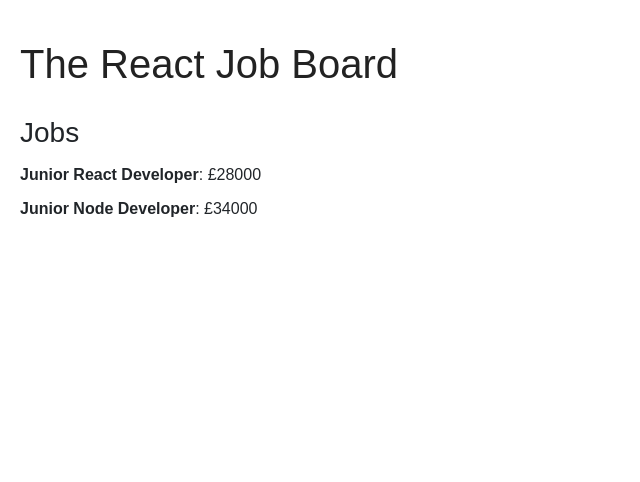
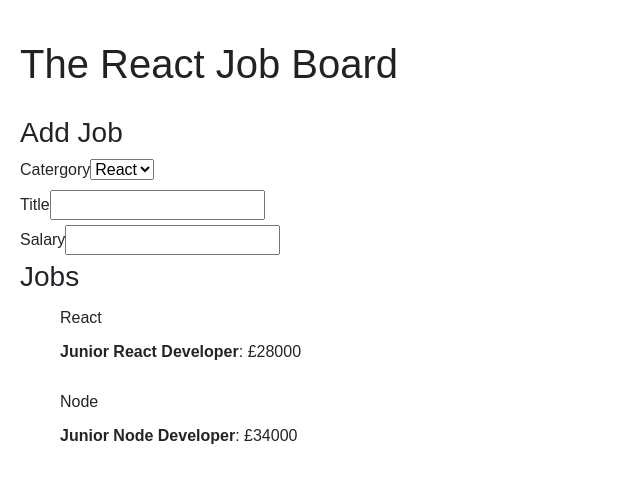
Before and after one commit to tjallen27/react-job-board, a React (Create React App) app: page / in a window 1280 px wide. Shown: the top 482 px of the page, without its empty margins (0-640 px from the left). Built offline with nearby package versions, Linux system fonts and the light colour scheme.

Commit message:
Add job form & map catergories

```diff
--- a/src/App.js
+++ b/src/App.js
@@ -1,6 +1,7 @@
 import React, { Component } from 'react';
 import './App.css';
 import Header from './components/Header';
+import AddJob from './components/AddJob';
 import Jobs from './components/Jobs';
 
 class App extends Component {
@@ -15,10 +16,12 @@
   componentWillMount(){
     this.setState({ jobs: [
       {
+        catergory: 'React',
         title: 'Junior React Developer',
         salary: '28000'
       },
       {
+        catergory: 'Node',
         title: 'Junior Node Developer',
         salary: '34000'
       }
@@ -29,6 +32,7 @@
     return (
       <div className="App">
         <Header />
+        <AddJob />
         <Jobs jobs={this.state.jobs}/>
       </div>
     );
--- /dev/null
+++ b/src/components/AddJob.js
@@ -0,0 +1,38 @@
+import React, { Component } from 'react';
+
+class AddJob extends Component {
+  static defaultProps = {
+    catergories: ['React', 'Node']
+  }
+
+  render(){
+    let catergoryOptions = this.props.catergories.map(catergory => {
+      return <option key="catergory" value={catergory}>{catergory}</option>
+    })
+
+    return (
+      <div>
+        <h3>Add Job</h3>
+        <form>
+          <div>
+            <label>Catergory</label>
+            <select ref="catergory">
+              {catergoryOptions}
+            </select>
+          </div>
+          <div>
+            <label>Title</label>
+            <input type="text" ref="title" />
+          </div>
+          <div>
+            <label>Salary</label>
+            <input type="text" ref="salary" />
+          </div>
+        </form>
+      </div>
+
+    );
+  }
+}
+
+export default AddJob;
--- a/src/components/JobItem.js
+++ b/src/components/JobItem.js
@@ -4,7 +4,10 @@
   render(){
     console.log(this.props)
     return (
+      <ul>
+      <li>{this.props.job.catergory}</li>
       <li><strong>{this.props.job.title}</strong>: £{this.props.job.salary}</li>
+      </ul>
     );
   }
 }
```
